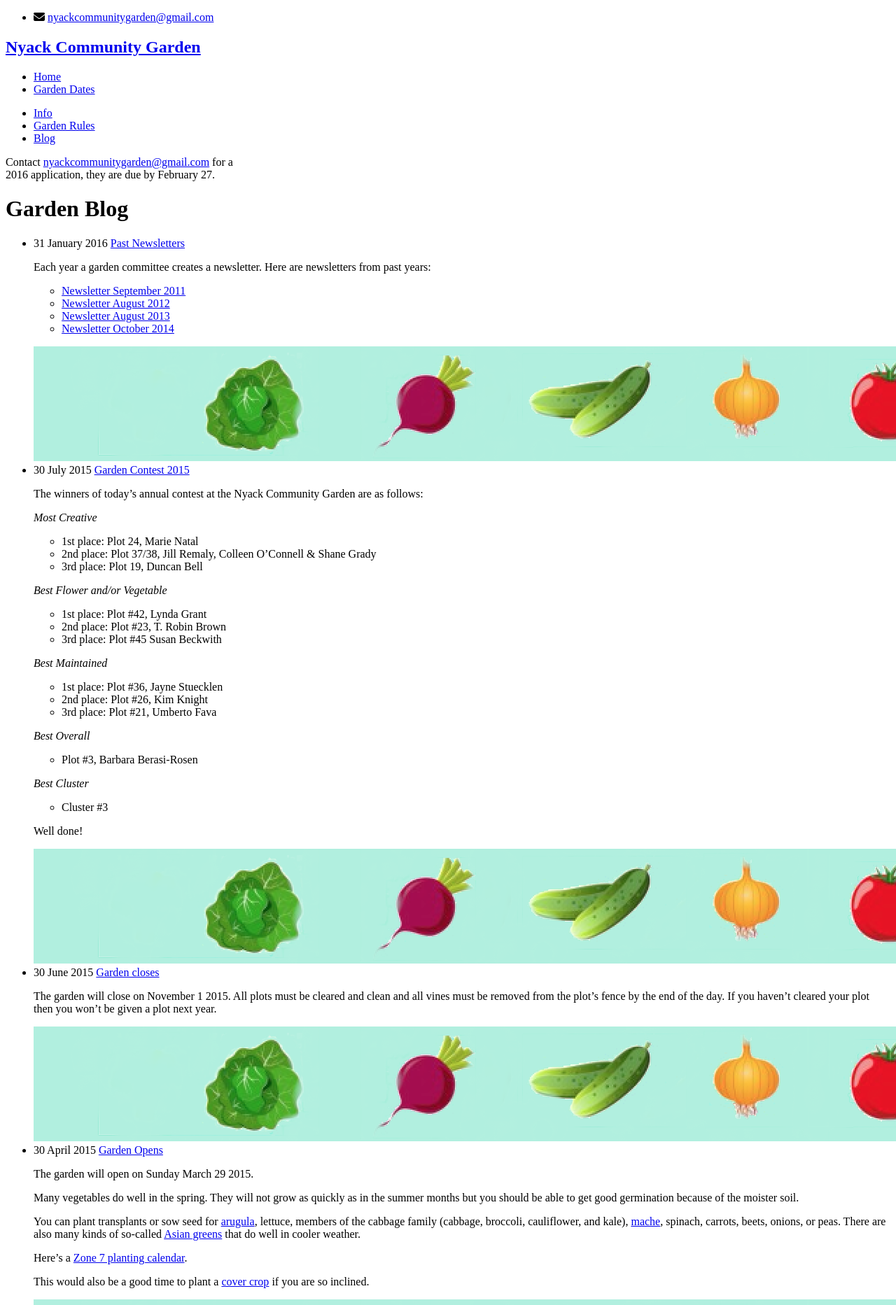
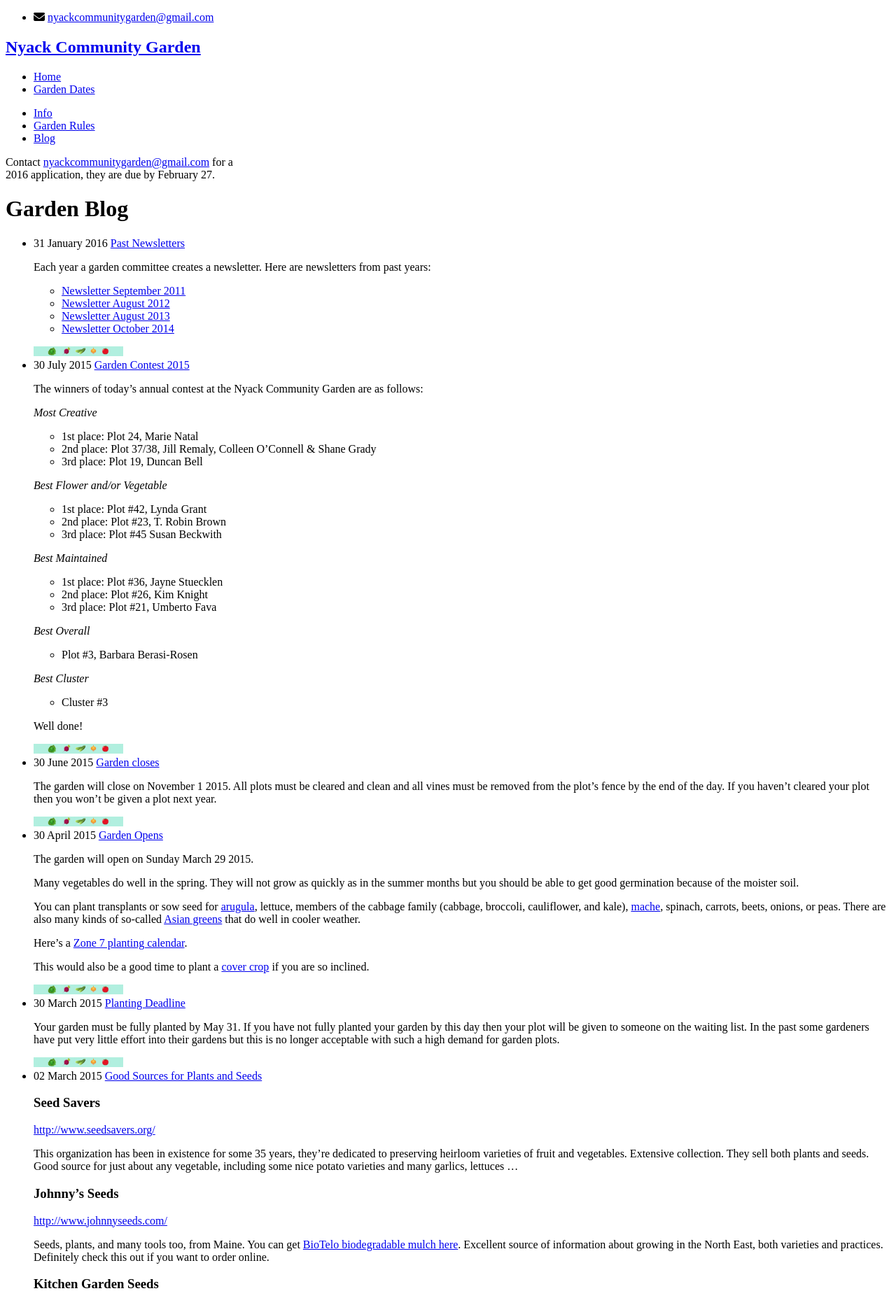
Before and after one commit to bosborne/nyackcommunitygarden, a Jekyll site: the page built from blog/index.html, in a window 1280 px wide. Shown: the top 1865 px of the page at 70% size. Built offline with Jekyll 4.4.1, drawn with Linux system fonts in a browser that asks for light colours; nearby versions of some CDN libraries; library files that are not in the unit come from our copies; Markdown is read by kramdown in place of the engine named in the settings.

```diff
--- a/blog/index.html
+++ b/blog/index.html
@@ -16,7 +16,7 @@
       <time>{{ post.date | date_to_long_string }}</time>
       <a href="{{ post.url }}">{{ post.title }}</a>
       <p>{{ post.content }}</p>
-      <img src="/images/vegetable-bar.png" alt="picture of garden vegetables">
+      <img src="/images/vegetable-bar.png" alt="picture of garden vegetables" style="width:128px">
     </li>
   {% endfor %}
 </ul>
```
